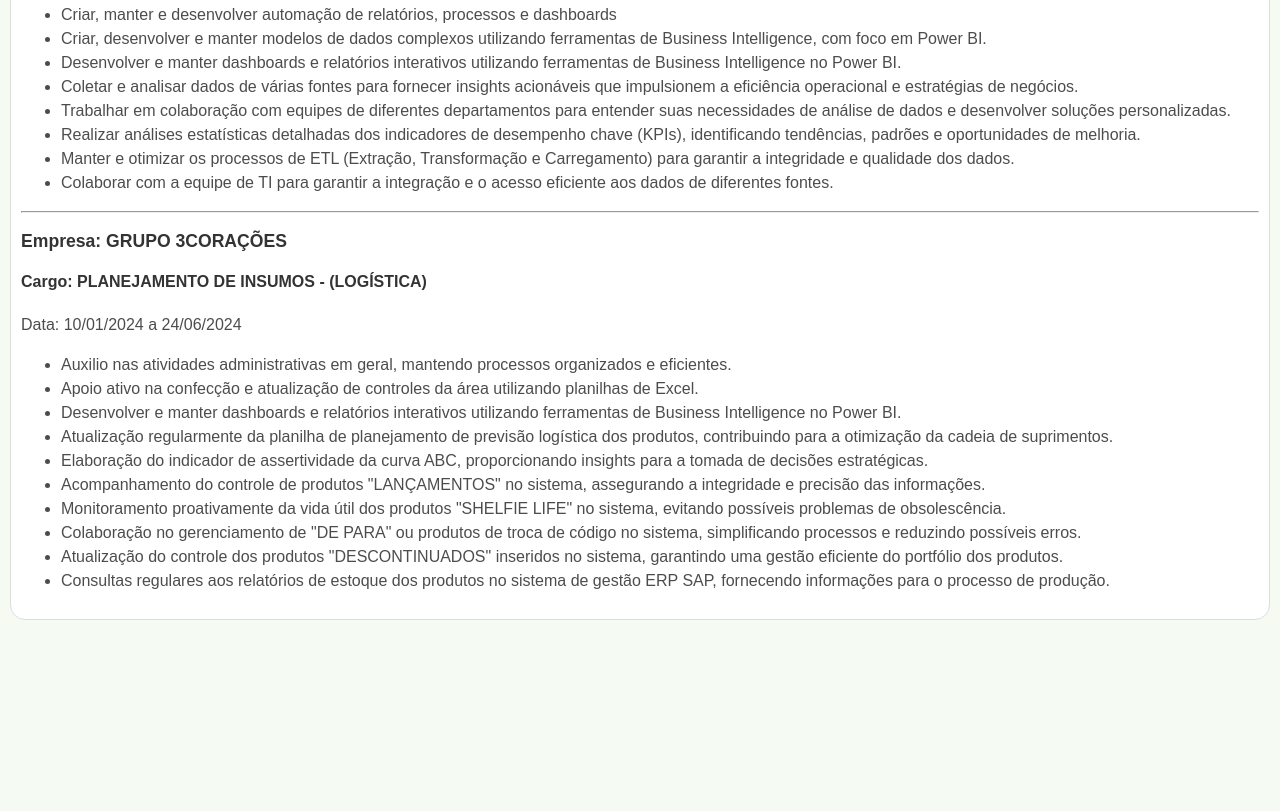
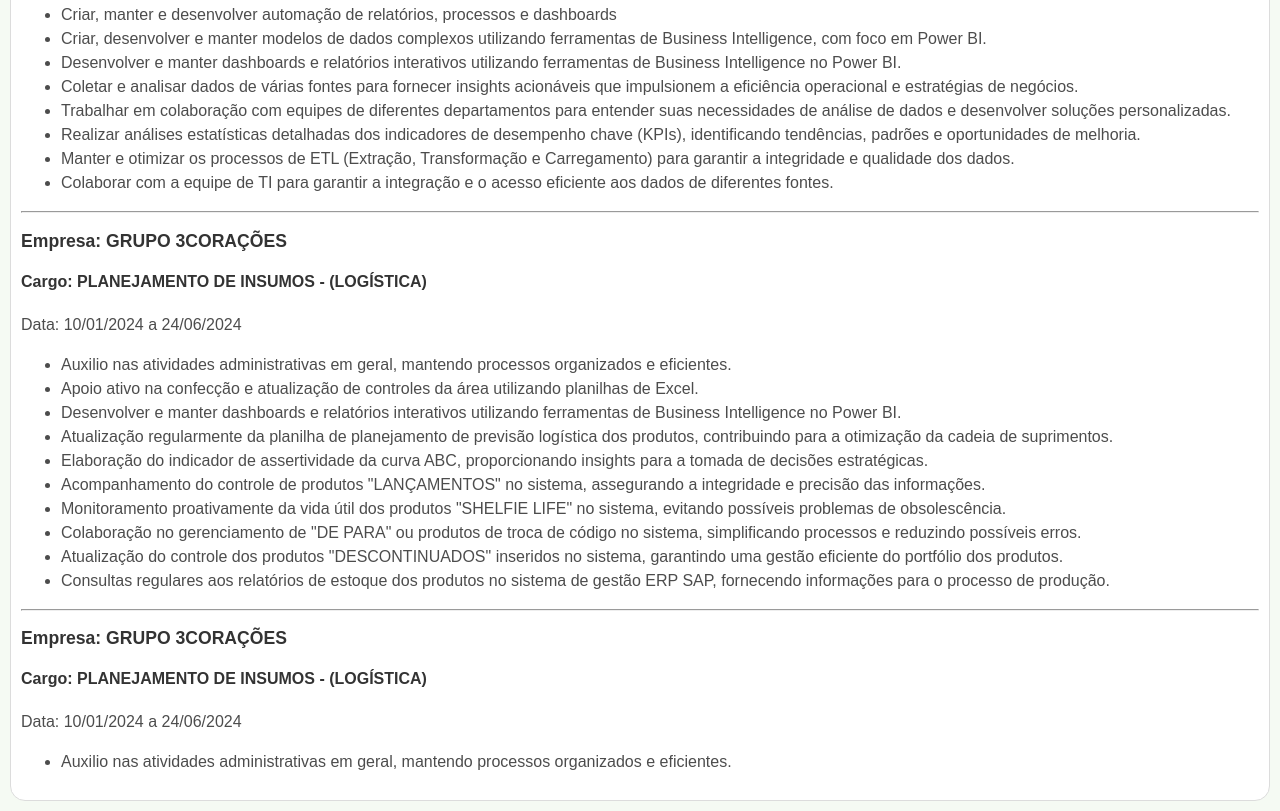
Before and after one commit to Jefferson170713/aulas-digital-collage, a plain HTML site: page index.html in a window 1280 px wide. Shown: the part 603-1414 px from the top of the page. Before the commit the page ends 1233 px from the top, so only its background shows below. Drawn offline with Linux system fonts and the light colour scheme.

Commit message:
add experiência

```diff
--- a/index.html
+++ b/index.html
@@ -110,8 +110,18 @@
                 </li>
             </ul>
         </div>
-
-
+        <hr>
+        <div class="experiencia-profissional">
+            <h3>Empresa: GRUPO 3CORAÇÕES</h3>
+            <h4>Cargo: PLANEJAMENTO DE INSUMOS - (LOGÍSTICA)</h4>
+            <p>Data: 10/01/2024 a 24/06/2024</p>
+            <ul>
+                <li>
+                    Auxilio nas atividades administrativas em geral, mantendo processos
+                    organizados e eficientes.
+                </li>
+            </ul>
+        </div>
     </div>
 </body>
 </html>
```
